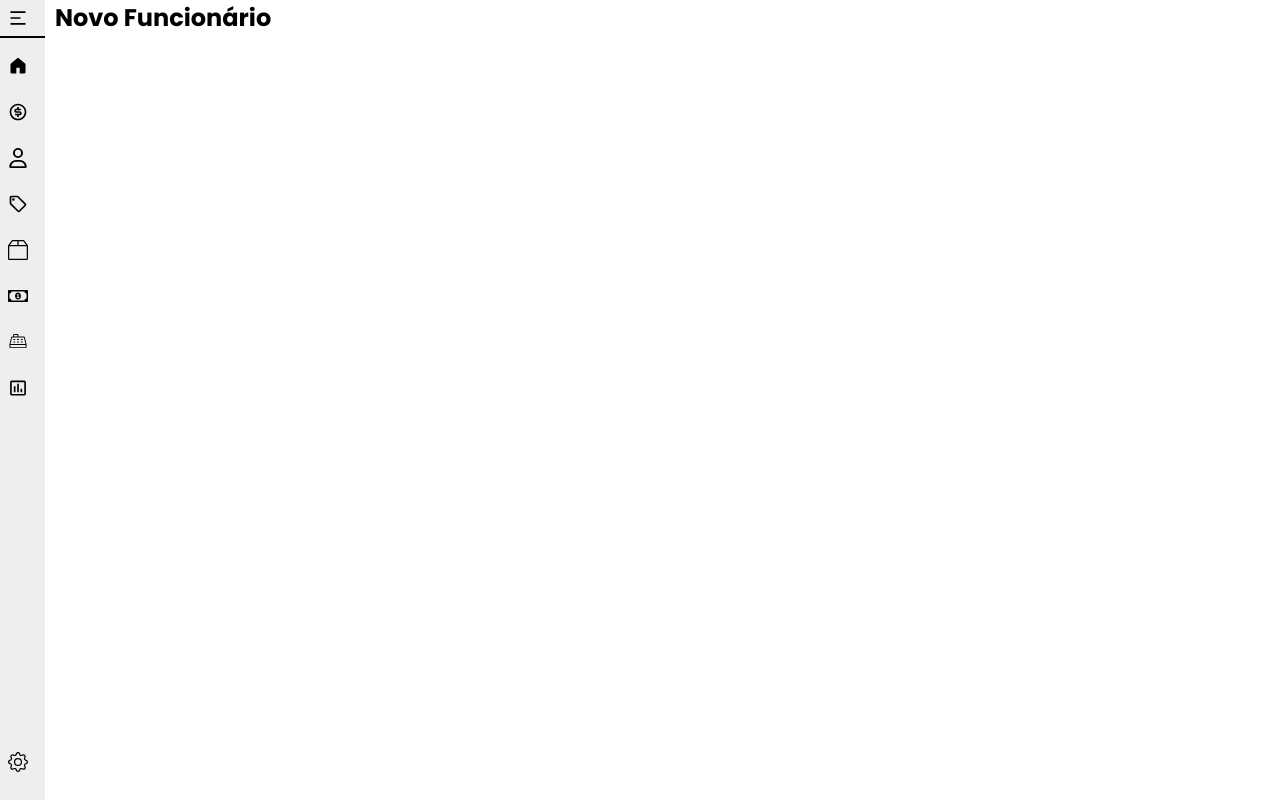
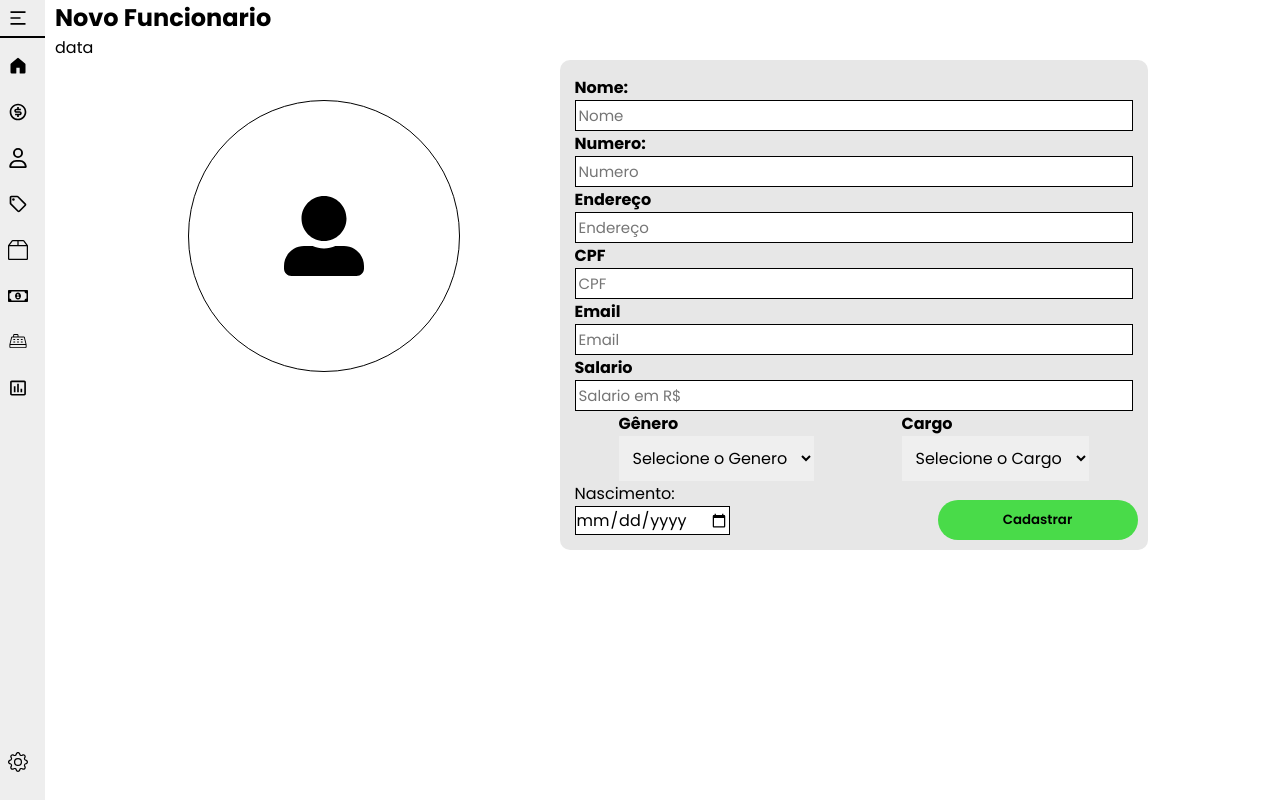
Before and after one commit to carloseduardolsouza/CashInBox_, a React (Create React App) app: page /cadastrarFuncionario in a window 1280 px wide. Built offline with nearby package versions, Linux system fonts and the light colour scheme.

Commit message:
Cadastro de Funcionarios Feito

```diff
--- a/src/screens/CadastrarFuncionario/CadastrarFuncionario.css
+++ b/src/screens/CadastrarFuncionario/CadastrarFuncionario.css
@@ -1,3 +1,4 @@
-#CadastrarFuncionario {
-    margin-left: 55px;
+#divSelectNovoFuncionario {
+    display: flex;
+    justify-content: space-around;
 }
--- a/src/screens/CadastrarFuncionario/CadastrarFuncionario.jsx
+++ b/src/screens/CadastrarFuncionario/CadastrarFuncionario.jsx
@@ -1,11 +1,106 @@
-import "./CadastrarFuncionario.css"
+import "./CadastrarFuncionario.css";
+
+//icones
+import { FaUserAlt } from "react-icons/fa";
 
 function CadastrarFuncionario() {
-    return (
-        <div id="CadastrarFuncionario">
-            <h2>Novo Funcionário</h2>
-        </div>
-     );
+  return (
+    <div id="novoCliente">
+      <h2>Novo Funcionario</h2>
+      <p>{"data"}</p>
+      <div id="CENTRALIZAR">
+        <main className="MainNovoCliente">
+          <div alt="Imagem User" className="ImageUser">
+            <FaUserAlt />
+          </div>
+          <form className="articleNovoCliente">
+            <p>
+              <strong>Nome: </strong>
+            </p>
+            <input
+              type="text"
+              className="InputNovoCliente"
+              placeholder="Nome"
+              required
+            />
+            <p>
+              <strong>Numero: </strong>
+            </p>
+            <input
+              type="number"
+              className="InputNovoCliente"
+              placeholder="Numero"
+              required
+            />
+            <p>
+              <strong>Endereço</strong>
+            </p>
+            <input
+              type="text"
+              className="InputNovoCliente"
+              placeholder="Endereço"
+            />
+            <p>
+              <strong>CPF</strong>
+            </p>
+            <input
+              type="number"
+              className="InputNovoCliente"
+              placeholder="CPF"
+            />
+            <p>
+              <strong>Email</strong>
+            </p>
+            <input
+              type="text"
+              className="InputNovoCliente"
+              placeholder="Email"
+            />
+
+            <p>
+              <strong>Salario</strong>
+            </p>
+            <input
+              type="number"
+              className="InputNovoCliente"
+              placeholder="Salario em R$"
+            />
+            <div id="divSelectNovoFuncionario">
+              <div>
+                <p>
+                  <strong>Gênero</strong>
+                </p>
+                <select className="SelectNovoCliente">
+                  <option value="Selecione o Genero">Selecione o Genero</option>
+                  <option value="Masculino">Masculino</option>
+                  <option value="Feminino">Feminino</option>
+                </select>
+              </div>
+
+              <div>
+                <p>
+                  <strong>Cargo</strong>
+                </p>
+                <select className="SelectNovoCliente">
+                  <option value="Selecione o Genero">Selecione o Cargo</option>
+                  <option value="Vendedor">Vendedor</option>
+                  <option value="Gerente">Gerente</option>
+                  <option value="Entregador">Entregador</option>
+                  <option value="Caixa">Caixa</option>
+                </select>
+              </div>
+            </div>
+            <p>Nascimento: </p>
+            <input type="date" className="DataNovoCliente" />
+            <button className="CadastrarNovoCliente" type="submit">
+              Cadastrar
+            </button>
+            {/*concluido && <Concluindo/>*/}
+          </form>
+        </main>
+      </div>
+    </div>
+  );
 }
 
 export default CadastrarFuncionario;
```
